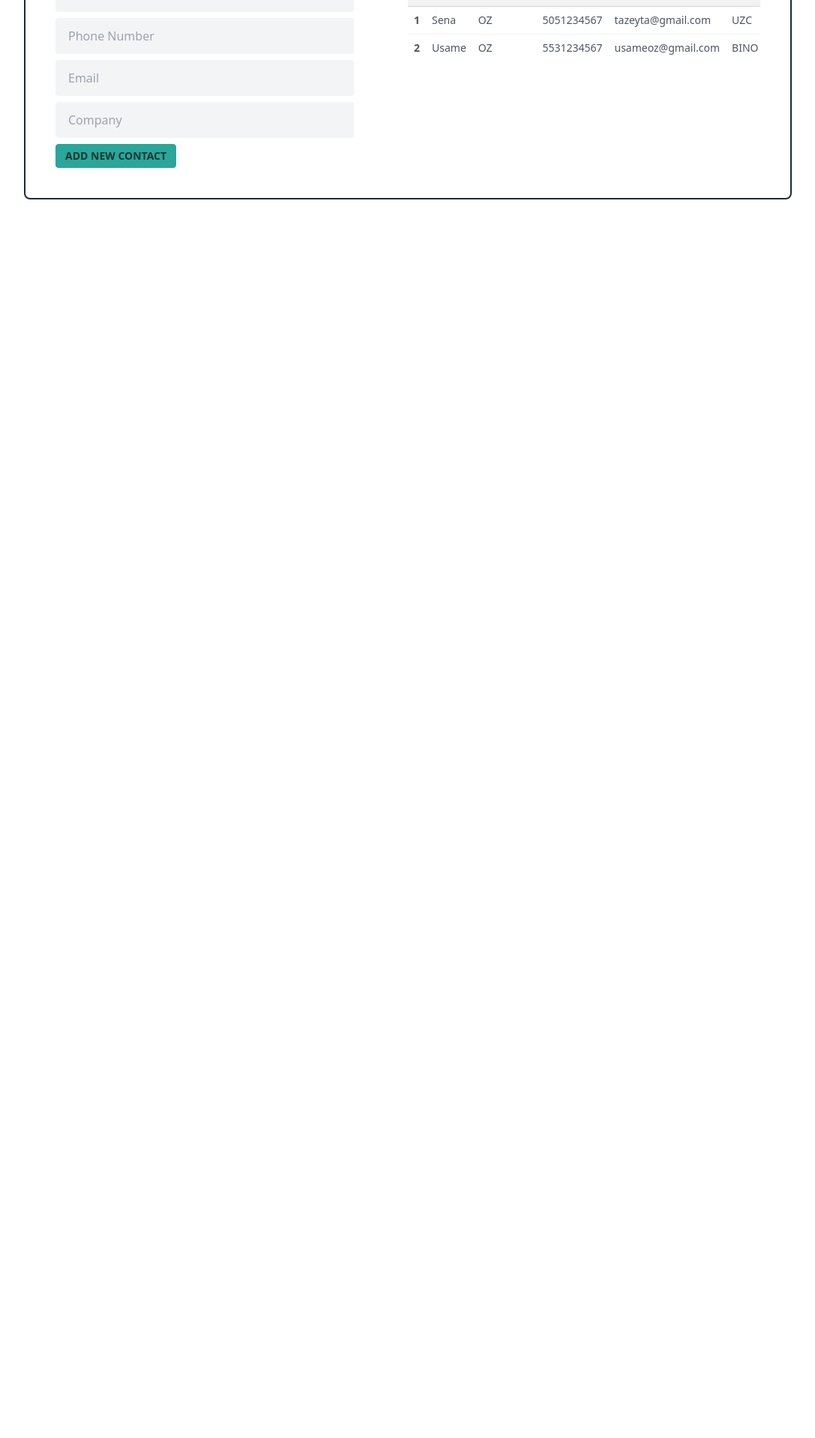
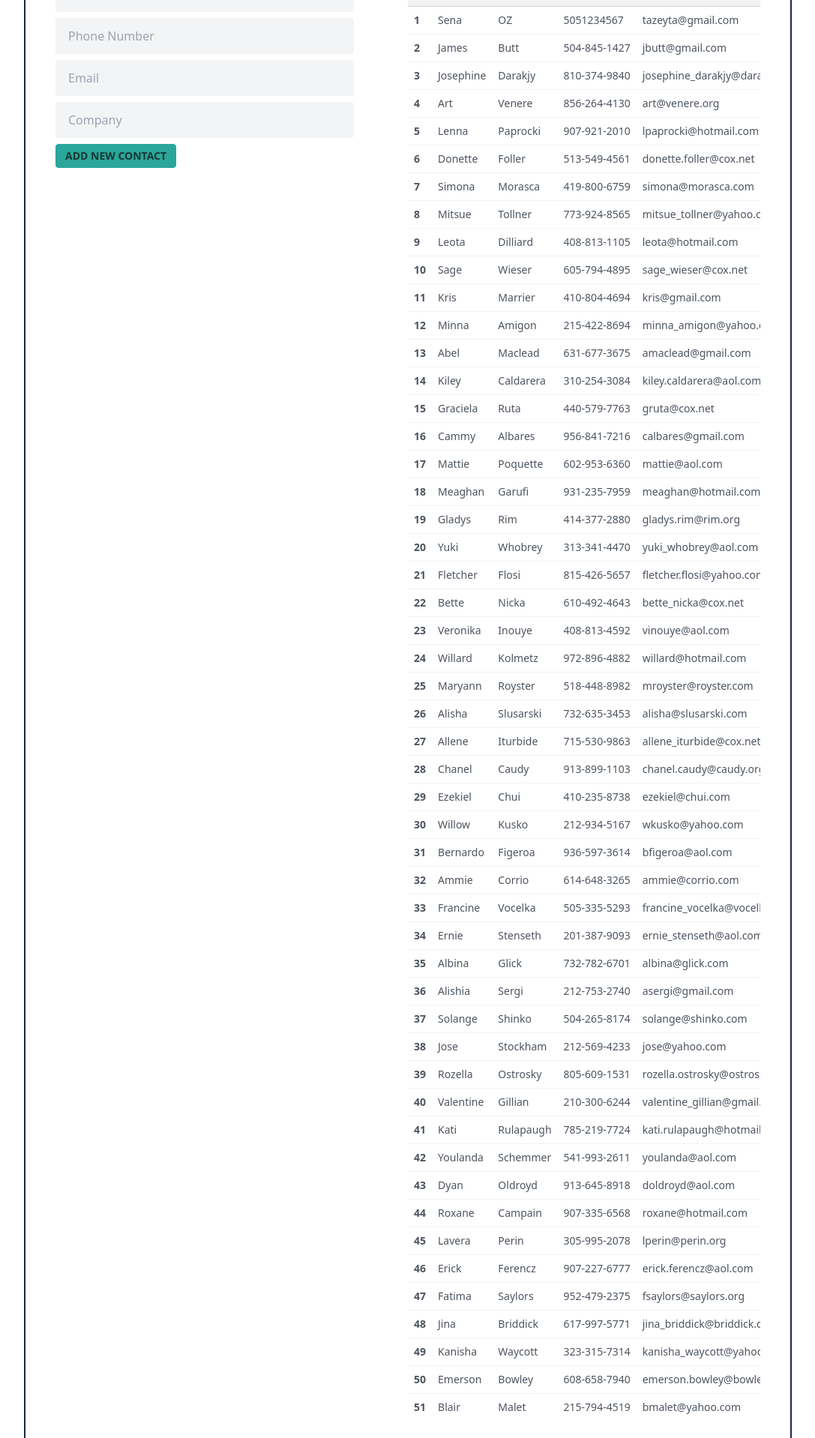
Before and after one commit to senaoz/Contacts-App, a React (Create React App) app: page / in a window 1280 px wide. Shown: the part 402-2320 px from the top of the page at 75% size, without its empty margins (96-1183 px from the left). Before the commit the page ends 800 px from the top, so only its background shows below. Built offline with nearby package versions, Linux system fonts and the light colour scheme.

Commit message:
Contacts App

```diff
--- a/src/Components/Contacts/index.js
+++ b/src/Components/Contacts/index.js
@@ -4,8 +4,57 @@ import {useState} from "react";
 
 export default function Contacts(){
     const [contacts, setContacts] = useState([
-        {name: "Sena", surname: "OZ", phone: "5051234567", email: "tazeyta@gmail.com", company: "UZC"},
-        {name: "Usame", surname: "OZ", phone: "5531234567", email: "usameoz@gmail.com", company: "BINO"}
+        {  name: "Sena", surname: "OZ", phone: "5051234567", email: "tazeyta@gmail.com", company: "UZC" },
+        {  name:"James", surname:"Butt", phone:"504-845-1427", email:"jbutt@gmail.com", company:"Benton, John B Jr" },
+        {  name:"Josephine", surname:"Darakjy", phone:"810-374-9840", email:"josephine_darakjy@darakjy.org", company:"Chanay, Jeffrey A Esq" },
+        {  name:"Art", surname:"Venere", phone:"856-264-4130", email:"art@venere.org", company:"Chemel, James L Cpa" },
+        {  name:"Lenna", surname:"Paprocki", phone:"907-921-2010", email:"lpaprocki@hotmail.com", company:"Feltz Printing Service" },
+        {  name:"Donette", surname:"Foller", phone:"513-549-4561", email:"donette.foller@cox.net", company:"Printing Dimensions" },
+        {  name:"Simona", surname:"Morasca", phone:"419-800-6759", email:"simona@morasca.com", company:"Chapman, Ross E Esq" },
+        {  name:"Mitsue", surname:"Tollner", phone:"773-924-8565", email:"mitsue_tollner@yahoo.com", company:"Morlong Associates" },
+        {  name:"Leota", surname:"Dilliard", phone:"408-813-1105", email:"leota@hotmail.com", company:"Commercial Press" },
+        {  name:"Sage", surname:"Wieser", phone:"605-794-4895", email:"sage_wieser@cox.net", company:"Truhlar And Truhlar Attys" },
+        {  name:"Kris", surname:"Marrier", phone:"410-804-4694", email:"kris@gmail.com", company:"King, Christopher A Esq" },
+        {  name:"Minna", surname:"Amigon", phone:"215-422-8694", email:"minna_amigon@yahoo.com", company:"Dorl, James J Esq" },
+        {  name:"Abel", surname:"Maclead", phone:"631-677-3675", email:"amaclead@gmail.com", company:"Rangoni Of Florence" },
+        {  name:"Kiley", surname:"Caldarera", phone:"310-254-3084", email:"kiley.caldarera@aol.com", company:"Feiner Bros" },
+        {  name:"Graciela", surname:"Ruta", phone:"440-579-7763", email:"gruta@cox.net", company:"Buckley Miller & Wright" },
+        {  name:"Cammy", surname:"Albares", phone:"956-841-7216", email:"calbares@gmail.com", company:"Rousseaux, Michael Esq" },
+        {  name:"Mattie", surname:"Poquette", phone:"602-953-6360", email:"mattie@aol.com", company:"Century Communications" },
+        {  name:"Meaghan", surname:"Garufi", phone:"931-235-7959", email:"meaghan@hotmail.com", company:"Bolton, Wilbur Esq" },
+        {  name:"Gladys", surname:"Rim", phone:"414-377-2880", email:"gladys.rim@rim.org", company:"T M Byxbee Company Pc" },
+        {  name:"Yuki", surname:"Whobrey", phone:"313-341-4470", email:"yuki_whobrey@aol.com", company:"Farmers Insurance Group" },
+        {  name:"Fletcher", surname:"Flosi", phone:"815-426-5657", email:"fletcher.flosi@yahoo.com", company:"Post Box Services Plus" },
+        {  name:"Bette", surname:"Nicka", phone:"610-492-4643", email:"bette_nicka@cox.net", company:"Sport En Art" },
+        {  name:"Veronika", surname:"Inouye", phone:"408-813-4592", email:"vinouye@aol.com", company:"C 4 Network Inc" },
+        {  name:"Willard", surname:"Kolmetz", phone:"972-896-4882", email:"willard@hotmail.com", company:"Ingalls, Donald R Esq" },
+        {  name:"Maryann", surname:"Royster", phone:"518-448-8982", email:"mroyster@royster.com", company:"Franklin, Peter L Esq" },
+        {  name:"Alisha", surname:"Slusarski", phone:"732-635-3453", email:"alisha@slusarski.com", company:"Wtlz Power 107 Fm" },
+        {  name:"Allene", surname:"Iturbide", phone:"715-530-9863", email:"allene_iturbide@cox.net", company:"Ledecky, David Esq" },
+        {  name:"Chanel", surname:"Caudy", phone:"913-899-1103", email:"chanel.caudy@caudy.org", company:"Professional Image Inc" },
+        {  name:"Ezekiel", surname:"Chui", phone:"410-235-8738", email:"ezekiel@chui.com", company:"Sider, Donald C Esq" },
+        {  name:"Willow", surname:"Kusko", phone:"212-934-5167", email:"wkusko@yahoo.com", company:"U Pull It" },
+        {  name:"Bernardo", surname:"Figeroa", phone:"936-597-3614", email:"bfigeroa@aol.com", company:"Clark, Richard Cpa" },
+        {  name:"Ammie", surname:"Corrio", phone:"614-648-3265", email:"ammie@corrio.com", company:"Moskowitz, Barry S" },
+        {  name:"Francine", surname:"Vocelka", phone:"505-335-5293", email:"francine_vocelka@vocelka.com", company:"Cascade Realty Advisors Inc" },
+        {  name:"Ernie", surname:"Stenseth", phone:"201-387-9093", email:"ernie_stenseth@aol.com", company:"Knwz Newsradio" },
+        {  name:"Albina", surname:"Glick", phone:"732-782-6701", email:"albina@glick.com", company:"Giampetro, Anthony D" },
+        {  name:"Alishia", surname:"Sergi", phone:"212-753-2740", email:"asergi@gmail.com", company:"Milford Enterprises Inc" },
+        {  name:"Solange", surname:"Shinko", phone:"504-265-8174", email:"solange@shinko.com", company:"Mosocco, Ronald A" },
+        {  name:"Jose", surname:"Stockham", phone:"212-569-4233", email:"jose@yahoo.com", company:"Tri State Refueler Co" },
+        {  name:"Rozella", surname:"Ostrosky", phone:"805-609-1531", email:"rozella.ostrosky@ostrosky.com", company:"Parkway Company" },
+        {  name:"Valentine", surname:"Gillian", phone:"210-300-6244", email:"valentine_gillian@gmail.com", company:"Fbs Business Finance" },
+        {  name:"Kati", surname:"Rulapaugh", phone:"785-219-7724", email:"kati.rulapaugh@hotmail.com", company:"Eder Assocs Consltng Engrs Pc" },
+        {  name:"Youlanda", surname:"Schemmer", phone:"541-993-2611", email:"youlanda@aol.com", company:"Tri M Tool Inc" },
+        {  name:"Dyan", surname:"Oldroyd", phone:"913-645-8918", email:"doldroyd@aol.com", company:"International Eyelets Inc" },
+        {  name:"Roxane", surname:"Campain", phone:"907-335-6568", email:"roxane@hotmail.com", company:"Rapid Trading Intl" },
+        {  name:"Lavera", surname:"Perin", phone:"305-995-2078", email:"lperin@perin.org", company:"Abc Enterprises Inc" },
+        {  name:"Erick", surname:"Ferencz", phone:"907-227-6777", email:"erick.ferencz@aol.com", company:"Cindy Turner Associates" },
+        {  name:"Fatima", surname:"Saylors", phone:"952-479-2375", email:"fsaylors@saylors.org", company:"Stanton, James D Esq" },
+        {  name:"Jina", surname:"Briddick", phone:"617-997-5771", email:"jina_briddick@briddick.com", company:"Grace Pastries Inc" },
+        {  name:"Kanisha", surname:"Waycott", phone:"323-315-7314", email:"kanisha_waycott@yahoo.com", company:"Schroer, Gene E Esq" },
+        {  name:"Emerson", surname:"Bowley", phone:"608-658-7940", email:"emerson.bowley@bowley.org", company:"Knights Inn" },
+        {  name:"Blair", surname:"Malet", phone:"215-794-4519", email:"bmalet@yahoo.com", company:"Bollinger Mach Shp & Shipyard" }
     ]);
 
     return(
```
